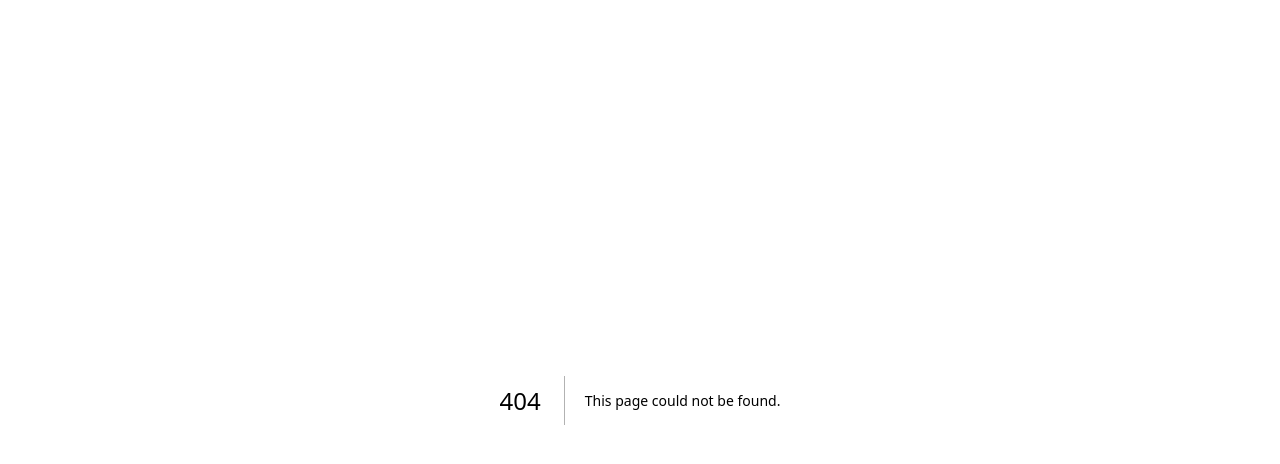
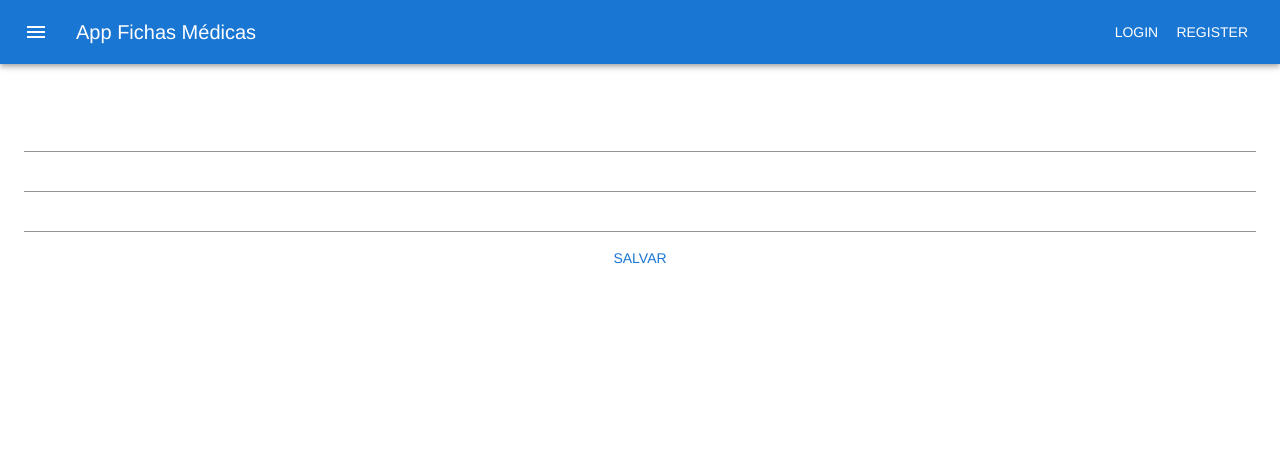
Before and after one commit to alicia-so/UsuarioApiFront, a Next.js app: page /ficha/edit in a window 1280 px wide. Before the commit this address had no page. Shown: the top 464 px of the page. Built offline with nearby package versions, Linux system fonts and the light colour scheme; no server answers; a web font is replaced by a local one.

Commit message:
feat: edit ficha

```diff
--- a/src/components/MedicalRecordCard.tsx
+++ b/src/components/MedicalRecordCard.tsx
@@ -73,9 +73,10 @@ export default function MedicalRecordCard({
 
       {session?.user.role === "Medico" && (
         <Stack direction="row" width="100%" justifyContent="space-between" px={2}>
-          <Button size="small" href="#" target="_blank">
+          <Button size="small" href={`/ficha/edit?id=${medicalRecord.id}`}>
             Editar
           </Button>
+
           <Button
             size="small"
             onClick={() => deleteMedicalRecord(medicalRecord, session)}
--- /dev/null
+++ b/src/pages/ficha/edit.tsx
@@ -0,0 +1,110 @@
+import { Button, Stack, TextField } from "@mui/material";
+import { useSession } from "next-auth/react";
+import { useRouter } from "next/router";
+import { useEffect, useState } from "react";
+import Header from "~/components/Header";
+import SectionContainer from "~/components/SectionContainer";
+import { MedicalRecord } from "..";
+const baseUrl = process.env.NEXT_PUBLIC_BASE_URL;
+
+export default function Index() {
+  const [descricao, setDescricao] = useState("");
+  const [phoneNumber, setPhoneNumber] = useState("");
+  const [fullName, setFullName] = useState("");
+  const router = useRouter();
+  const { data: session } = useSession();
+  const id = router.query.id as string;
+
+  async function handleSubmit(e: React.SyntheticEvent<HTMLFormElement>) {
+    e.preventDefault();
+    const target = e.target as typeof e.target & {
+      fullName: { value: string };
+      phoneNumber: { value: string };
+      descricao: { value: string };
+    };
+
+    const fullName = target.fullName.value;
+    const phoneNumber = target.phoneNumber.value;
+    const descricao = target.descricao.value;
+
+    const res = await fetch(`${baseUrl}/fichaMedica/EditFicha?id=${id}`, {
+      method: "PUT",
+      headers: {
+        "Content-Type": "application/json",
+        Authorization: `Bearer ${session?.user.accessToken}`,
+      },
+      body: JSON.stringify({
+        fullName: fullName,
+        phoneNumber: phoneNumber,
+        descricao: descricao,
+      }),
+    });
+
+    const json = await res.json();
+
+    if (!res.ok) console.error(json.message);
+
+    alert("Success!");
+
+    router.push("/medic");
+  }
+  useEffect(() => {
+    async function getFichaById() {
+      const getFicha = await fetch(`${baseUrl}/fichaMedica/GetById?id=${id}`, {
+        method: "GET",
+        headers: {
+          "Content-Type": "application/json",
+          Authorization: `Bearer ${session?.user.accessToken}`,
+        },
+      });
+      const ficha = await getFicha.json();
+
+      const fichaParsed = {
+        id: ficha.id,
+        name: ficha.paciente.fullName,
+        phoneNumber: ficha.paciente.phoneNumber,
+        description: ficha.descricao,
+      } as MedicalRecord;
+
+      return fichaParsed;
+    }
+    if (!session || !id) return;
+    getFichaById().then((ficha) => {
+      setDescricao(ficha.description);
+      setFullName(ficha.name);
+      setPhoneNumber(ficha.phoneNumber);
+    });
+  }, [id, session]);
+
+  return (
+    <>
+      <Header session={session}></Header>
+      <SectionContainer>
+        <form method="post" onSubmit={handleSubmit} noValidate>
+          <Stack direction="column" spacing={1}>
+            <TextField
+              variant="standard"
+              name="descricao"
+              value={descricao}
+              onChange={(e) => setDescricao(e.target.value)}
+            />
+            <TextField
+              variant="standard"
+              name="phoneNumber"
+              value={phoneNumber}
+              onChange={(e) => setPhoneNumber(e.target.value)}
+            />
+            <TextField
+              variant="standard"
+              name="fullName"
+              value={fullName}
+              onChange={(e) => setFullName(e.target.value)}
+            />
+
+            <Button type="submit">Salvar</Button>
+          </Stack>
+        </form>
+      </SectionContainer>
+    </>
+  );
+}
```
